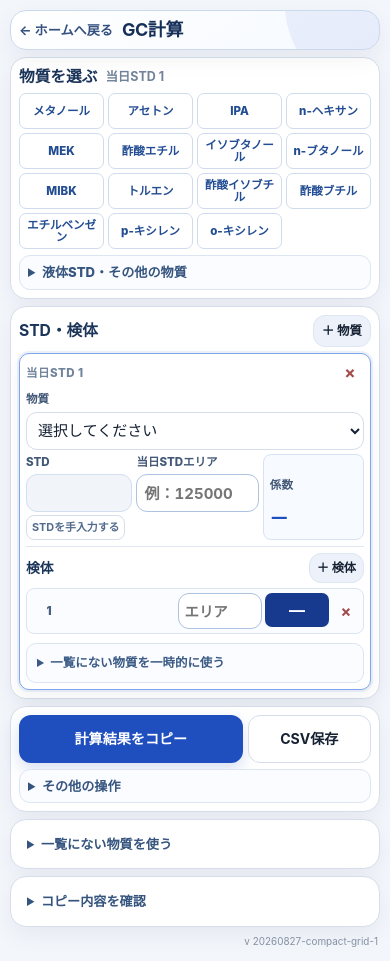
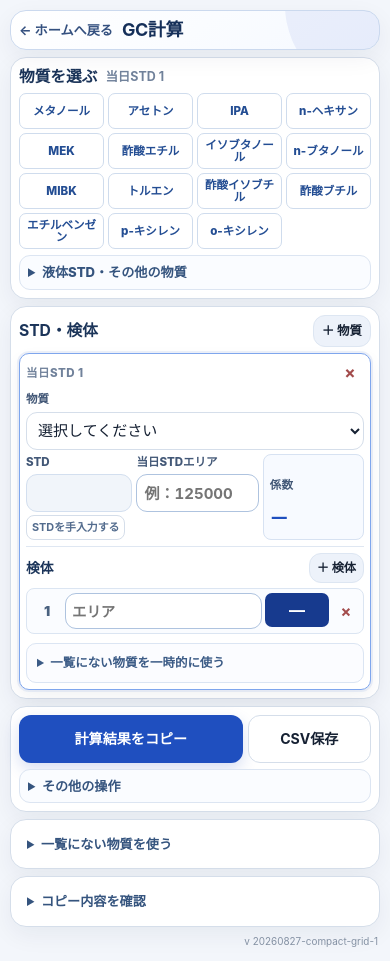
Before and after one commit to rodoeisei-lab/work-ops-hub, a plain HTML site: page gc-calculator.html in a window 390 px wide. Drawn offline with Linux system fonts and the light colour scheme.

Commit message:
検体行を番号・エリア・ppmだけに圧縮

```diff
--- a/assets/css/gc-calculator.css
+++ b/assets/css/gc-calculator.css
@@ -1256,3 +1256,33 @@
   .sample-ppm-output { font-size:.9rem; }
   .sample-delete-btn { width:24px; }
 }
+
+
+/* numbered samples: 検体名入力なし */
+.sample-row {
+  grid-template-columns:32px minmax(0,1fr) 68px 28px;
+  grid-template-areas:"index area ppm delete";
+}
+.sample-index {
+  font-size:.86rem;
+  font-weight:900;
+}
+.sample-row .sample-area-field { grid-area:area; }
+.sample-error {
+  grid-column:2 / 4;
+  grid-row:2;
+}
+
+@media (max-width:580px) {
+  .sample-row {
+    grid-template-columns:30px minmax(0,1fr) 64px 26px;
+    grid-template-areas:"index area ppm delete";
+  }
+}
+
+@media (max-width:360px) {
+  .sample-row {
+    grid-template-columns:28px minmax(0,1fr) 58px 24px;
+    grid-template-areas:"index area ppm delete";
+  }
+}
```
